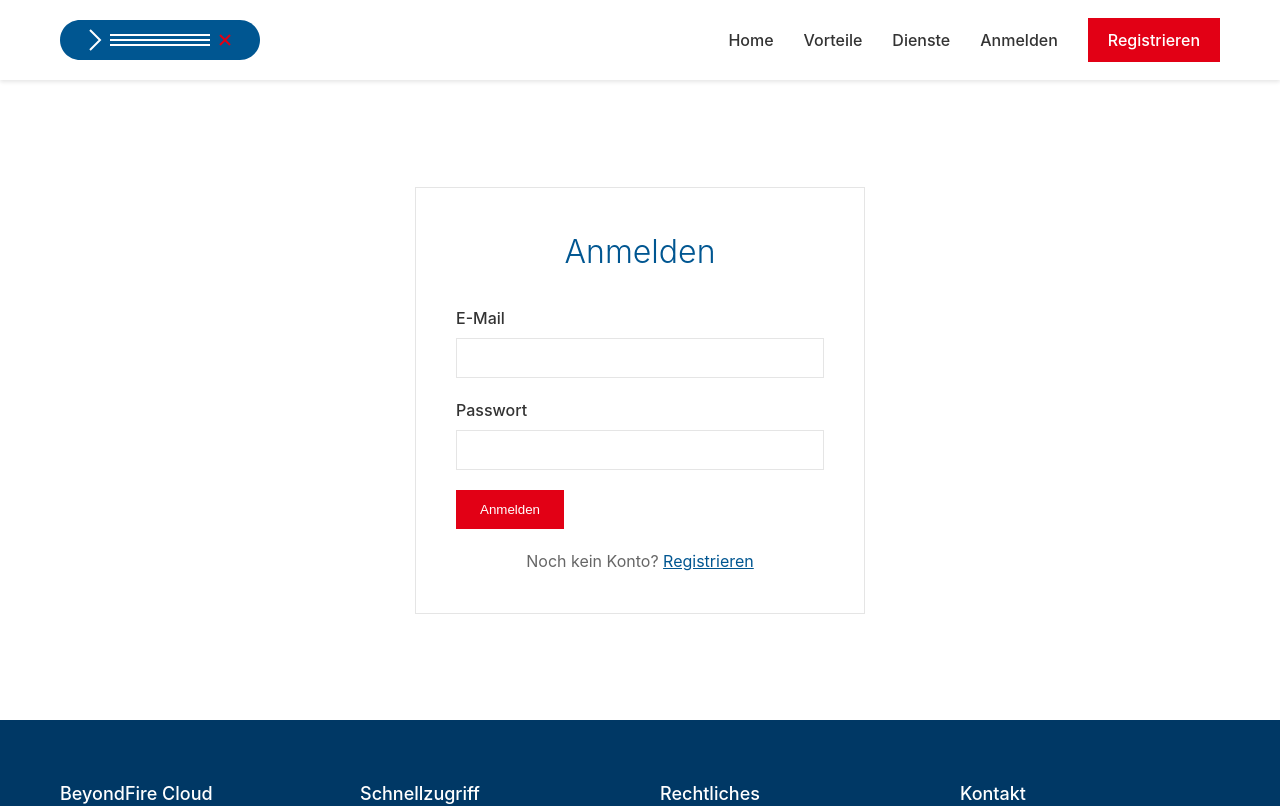
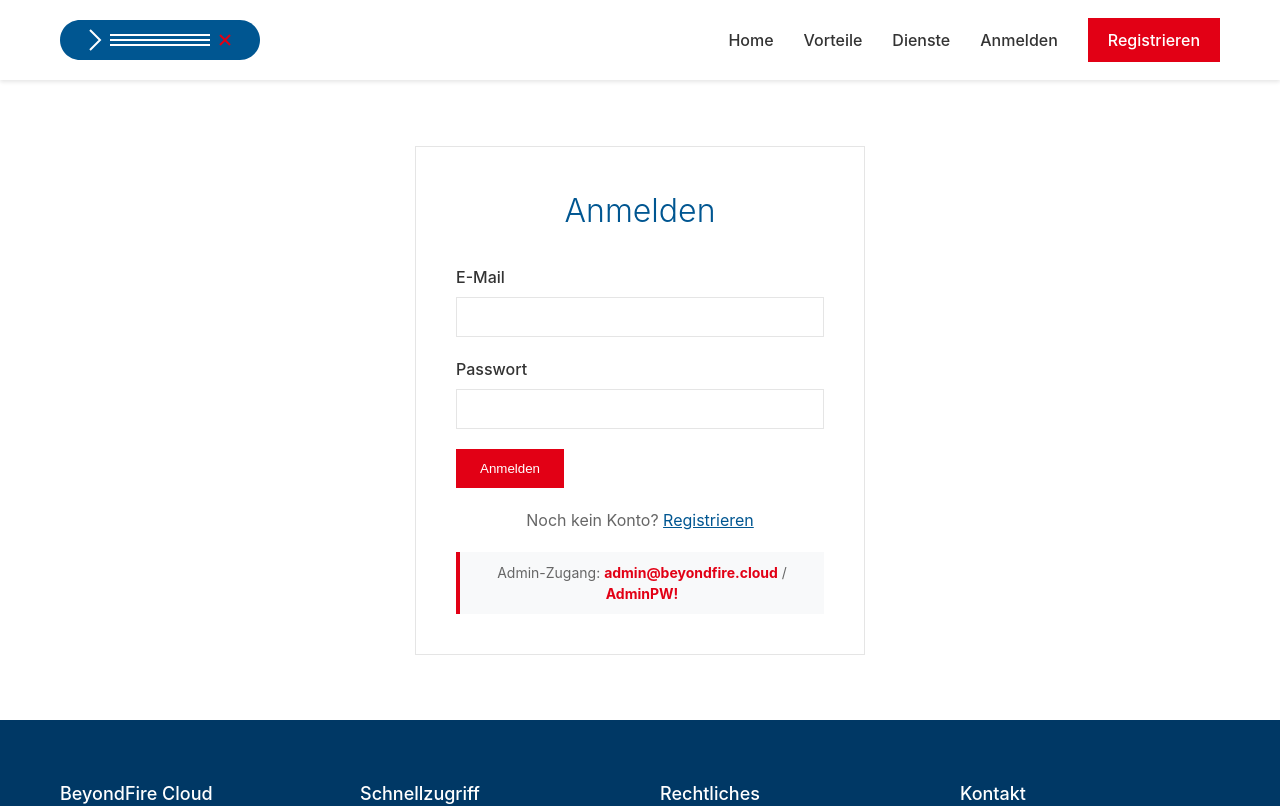
Before and after one commit to Mohijack/Docker-Hub, a React (Create React App) app in the folder frontend/: page /login in a window 1280 px wide. Shown: the top 806 px of the page. Built offline with nearby package versions, Linux system fonts and the light colour scheme.

Commit message:
ALPHA-1 : Added AdminArea- added default useer

```diff
--- a/frontend/src/components/Auth/Login.js
+++ b/frontend/src/components/Auth/Login.js
@@ -78,6 +78,9 @@ function Login({ onLogin }) {
           Noch kein Konto?{' '}
           <span onClick={() => navigate('/register')}>Registrieren</span>
         </p>
+        <div className="admin-info">
+          <p>Admin-Zugang: <strong>admin@beyondfire.cloud</strong> / <strong>AdminPW!</strong></p>
+        </div>
       </div>
     </div>
   );
--- a/frontend/src/styles/bosch-theme.css
+++ b/frontend/src/styles/bosch-theme.css
@@ -147,16 +147,25 @@ body {
 }
 
 .admin-button {
-  background-color: var(--bosch-blue);
+  background-color: var(--bosch-red);
   color: var(--bosch-white) !important;
   padding: 8px 16px;
   border-radius: 0;
   transition: background-color 0.3s;
+  font-weight: bold;
+  display: flex;
+  align-items: center;
 }
 
 .admin-button:hover {
-  background-color: var(--bosch-dark-blue);
+  background-color: #c5000f;
   color: var(--bosch-white) !important;
+}
+
+.admin-button::before {
+  content: '⚙️';
+  margin-right: 5px;
+  font-size: 16px;
 }
 
 /* Hero Section */
@@ -596,6 +605,24 @@ body {
   color: var(--bosch-light-blue);
 }
 
+.admin-info {
+  margin-top: 20px;
+  padding: 10px;
+  background-color: #f8f9fa;
+  border-left: 4px solid var(--bosch-red);
+  font-size: 14px;
+  text-align: center;
+}
+
+.admin-info p {
+  margin: 0;
+  color: #666;
+}
+
+.admin-info strong {
+  color: var(--bosch-red);
+}
+
 /* Dashboard Styles */
 .dashboard-header {
   display: flex;
```
Also changed, not shown: 1 other file (tests, documents, lock files or other folders).
